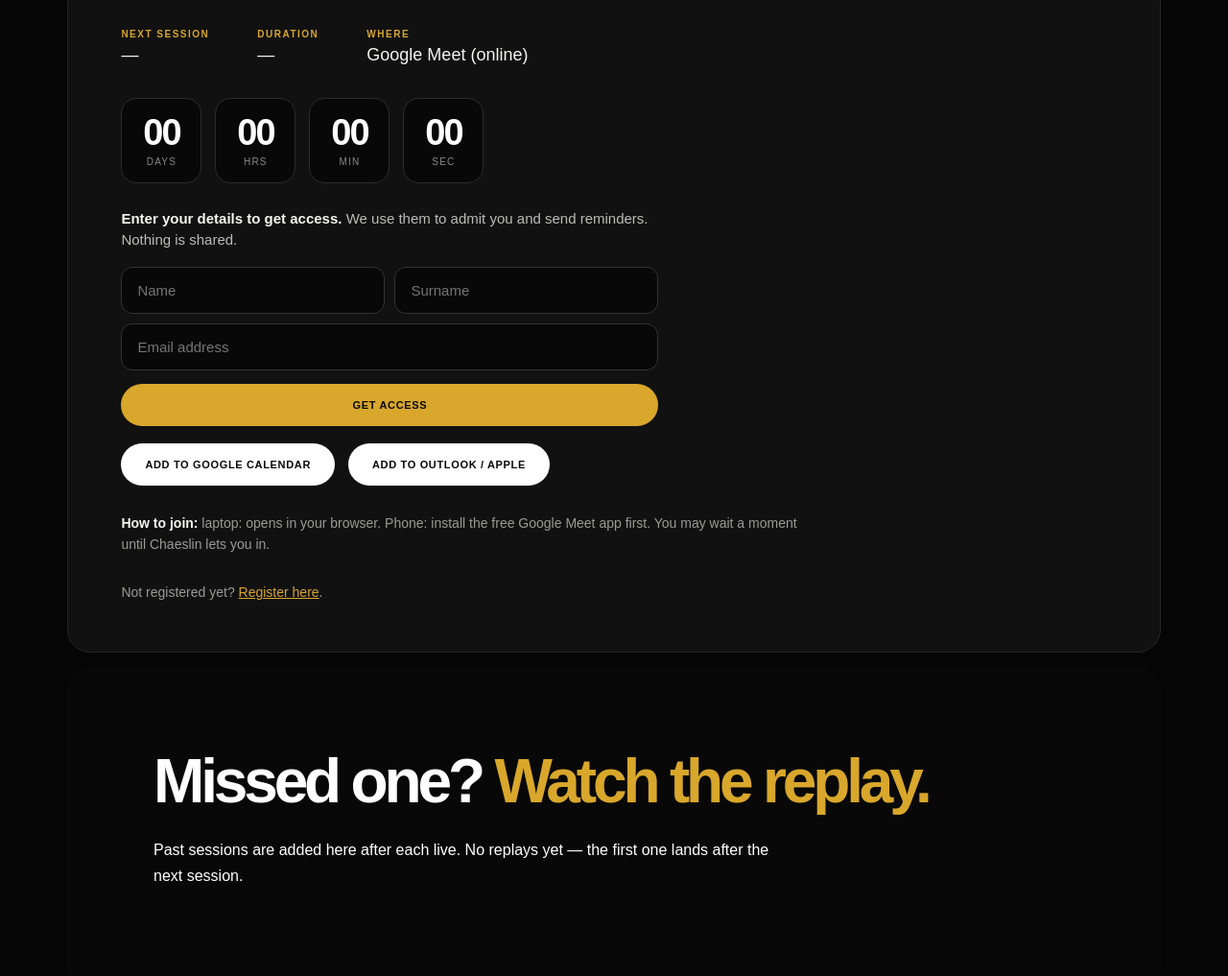
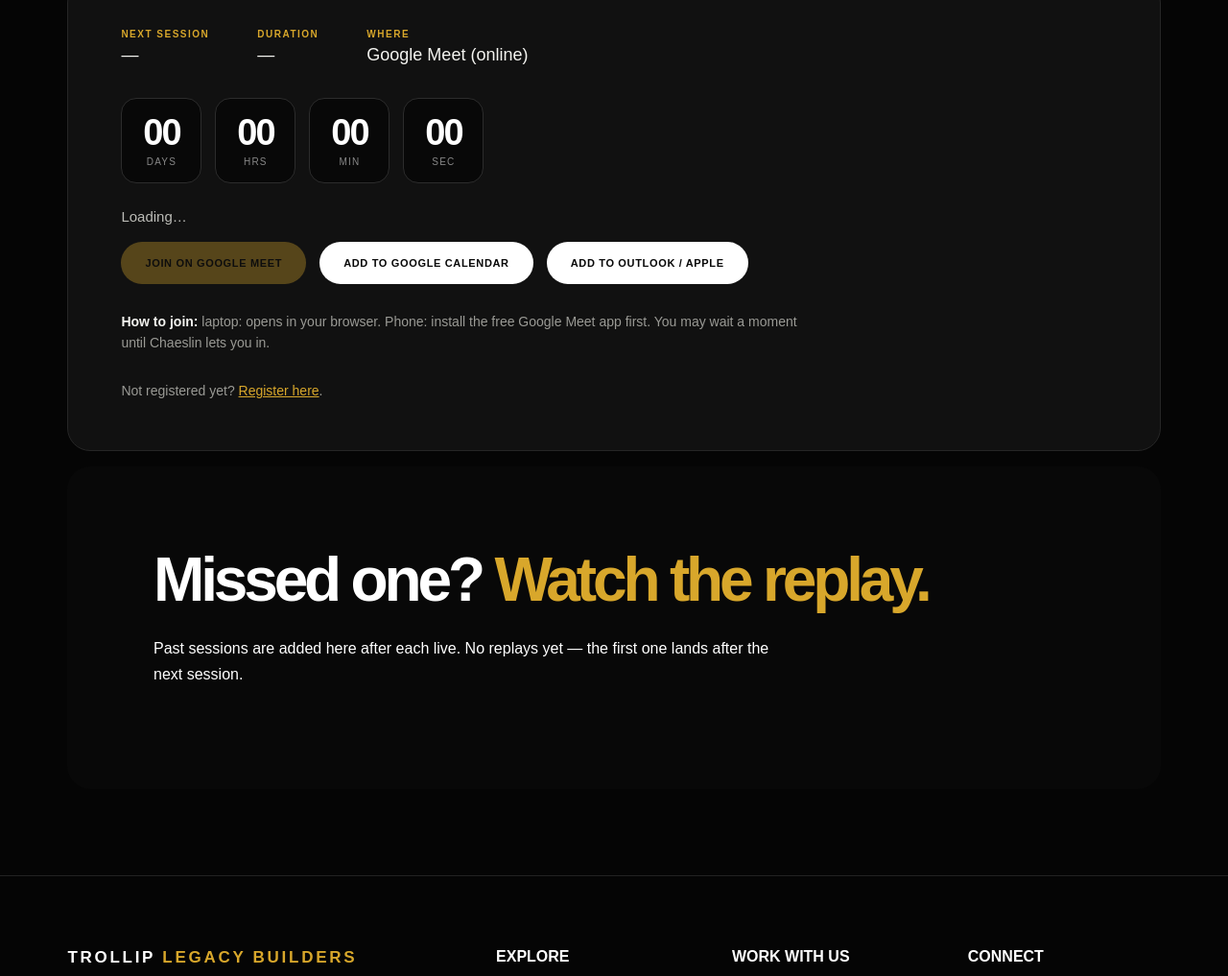
Before and after one commit to mbtmathe-star/CHAESLINTROLLIP, a website: page live.html in a window 1280 px wide. Shown: the part 1252-2269 px from the top of the page at 96% size. Drawn offline with Linux system fonts and the light colour scheme.

Commit message:
Remove check-in gate: Join button goes straight to Google Meet
Co-Authored-By: Claude Fable 5.1 <noreply@anthropic.com>

```diff
--- a/live.html
+++ b/live.html
@@ -25,9 +25,9 @@ window.LIVE_SESSION={
 
 <section class="posterOnly"><img alt="Legacy Builders Live poster: Don't waste the rest of 2026, your 2027 starts now. Free online masterclass with Ps Chaeslin Trollip, Monday 16 November 2026, 18:30 to 19:00 SAST" src="assets/masterclass-2027-poster.jpeg"></section><section class="liveCard"><div class="liveMeta"><div><b>NEXT SESSION</b><span id="liveWhen">—</span></div><div><b>DURATION</b><span id="liveDur">—</span></div><div><b>WHERE</b><span>Google Meet (online)</span></div></div>
 <div class="liveNow" id="liveNow" hidden><span class="liveDot"></span>LIVE NOW</div><div class="liveCountdown" id="liveCountdown"><div><span id="cdD">00</span><small>days</small></div><div><span id="cdH">00</span><small>hrs</small></div><div><span id="cdM">00</span><small>min</small></div><div><span id="cdS">00</span><small>sec</small></div></div>
-<form class="gateForm" id="gateForm" novalidate><p class="gateIntro"><b>Enter your details to get access.</b> We use them to admit you and send reminders. Nothing is shared.</p><div class="gateRow"><input type="text" id="gName" name="name" placeholder="Name" autocomplete="given-name" required><input type="text" id="gSurname" name="surname" placeholder="Surname" autocomplete="family-name" required></div><input type="email" id="gEmail" name="email" placeholder="Email address" autocomplete="email" required><button class="btn gold" type="submit" id="gateSubmit">Get access</button><p class="gateErr" id="gateErr" hidden>Please fill in your name, surname and a valid email.</p></form>
-<p class="liveStatus" id="liveStatus" hidden>Loading…</p>
-<div class="actions liveActions"><a class="btn gold" id="joinBtn" href="#" target="_blank" rel="noopener" aria-disabled="true" hidden>Join on Google Meet</a><a class="btn white" id="gcalBtn" href="#" target="_blank" rel="noopener">Add to Google Calendar</a><a class="btn white" id="icsBtn" href="#" download="live-session.ics">Add to Outlook / Apple</a></div>
+<form class="gateForm" id="gateForm" novalidate hidden><p class="gateIntro"><b>Enter your details to get access.</b> We use them to admit you and send reminders. Nothing is shared.</p><div class="gateRow"><input type="text" id="gName" name="name" placeholder="Name" autocomplete="given-name" required><input type="text" id="gSurname" name="surname" placeholder="Surname" autocomplete="family-name" required></div><input type="email" id="gEmail" name="email" placeholder="Email address" autocomplete="email" required><button class="btn gold" type="submit" id="gateSubmit">Get access</button><p class="gateErr" id="gateErr" hidden>Please fill in your name, surname and a valid email.</p></form>
+<p class="liveStatus" id="liveStatus">Loading…</p>
+<div class="actions liveActions"><a class="btn gold" id="joinBtn" href="#" target="_blank" rel="noopener" aria-disabled="true">Join on Google Meet</a><a class="btn white" id="gcalBtn" href="#" target="_blank" rel="noopener">Add to Google Calendar</a><a class="btn white" id="icsBtn" href="#" download="live-session.ics">Add to Outlook / Apple</a></div>
 <p class="liveHow"><b>How to join:</b> laptop: opens in your browser. Phone: install the free Google Meet app first. You may wait a moment until Chaeslin lets you in.</p><p class="liveHow">Not registered yet? <a id="registerBtn" href="#" target="_blank" rel="noopener" style="color:var(--gold);text-decoration:underline">Register here</a>.</p></section>
 
 
```
